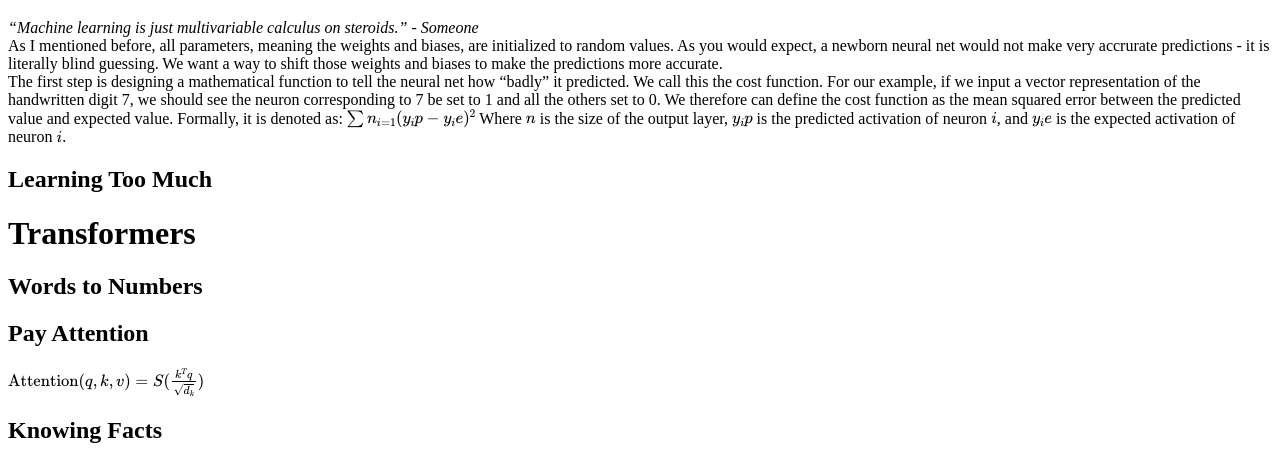
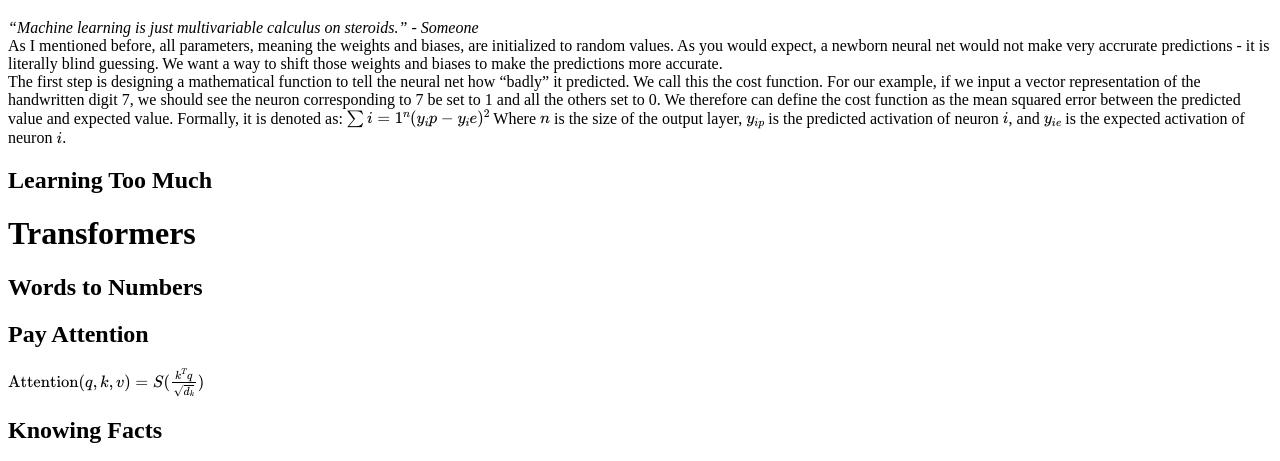
Before and after one commit to derrick-x/derrick-x.github.io, a Jekyll site: the page built from ml-articles/machine-learning-math.md, in a window 1280 px wide. Shown: the part 1327-1788 px from the top of the page. Built offline with Jekyll 4.4.1, drawn with Linux system fonts in a browser that asks for light colours.

Commit message:
math render test

```diff
--- a/ml-articles/machine-learning-math.md
+++ b/ml-articles/machine-learning-math.md
@@ -22,9 +22,9 @@ You might be wondering why we use multiple layers. The idea behind the neural ne
 As I mentioned before, all parameters, meaning the weights and biases, are initialized to random values. As you would expect, a newborn neural net would not make very accrurate predictions - it is literally blind guessing. We want a way to shift those weights and biases to make the predictions more accurate.
 The first step is designing a mathematical function to tell the neural net how "badly" it predicted. We call this the cost function. For our example, if we input a vector representation of the handwritten digit 7, we should see the neuron corresponding to 7 be set to 1 and all the others set to 0. We therefore can define the cost function as the mean squared error between the predicted value and expected value. Formally, it is denoted as:
 $$
-\sum{n}_{i=1}(y_ip-y_ie)^2
+\sum{i=1}^n {(y_ip-y_ie)^2}
 $$
-Where $$n$$ is the size of the output layer, $$y_ip$$ is the predicted activation of neuron $$i$$, and $$y_ie$$ is the expected activation of neuron $$i$$.
+Where $$n$$ is the size of the output layer, $$y_{ip}$$ is the predicted activation of neuron $$i$$, and $$y_{ie}$$ is the expected activation of neuron $$i$$.
 ## Learning Too Much
 # Transformers
 ## Words to Numbers
```
